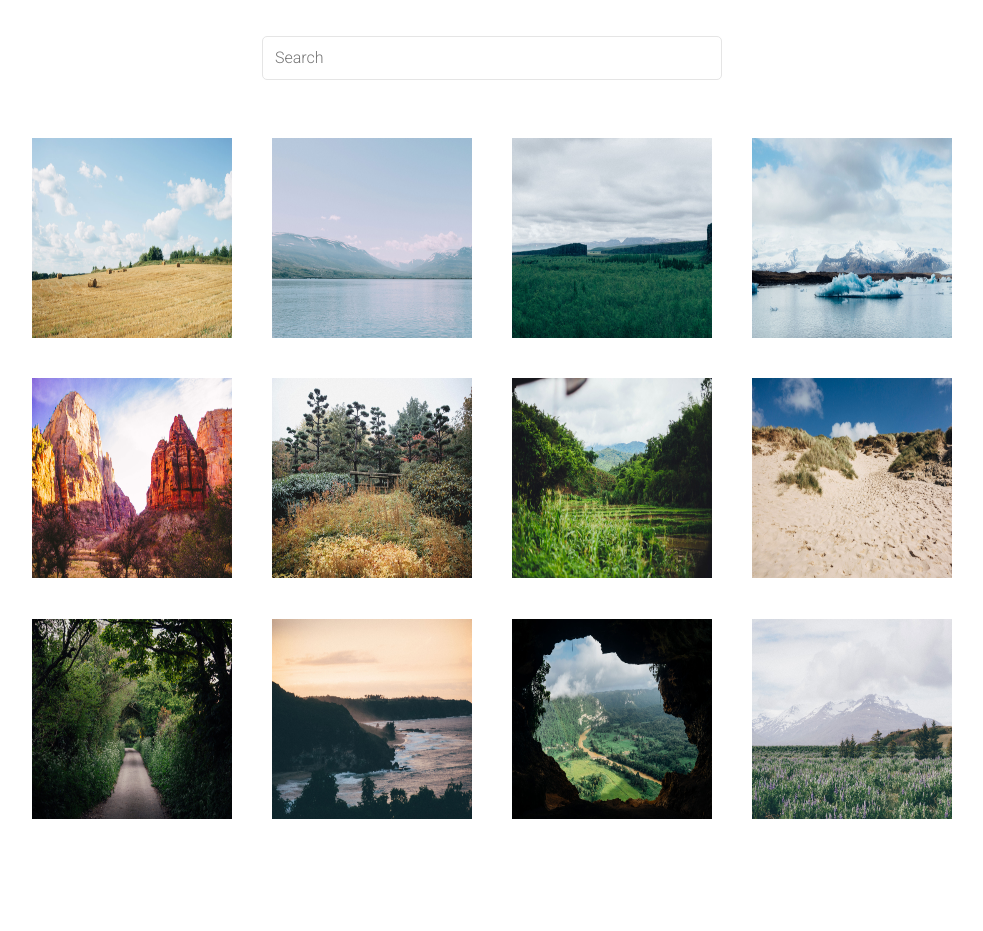
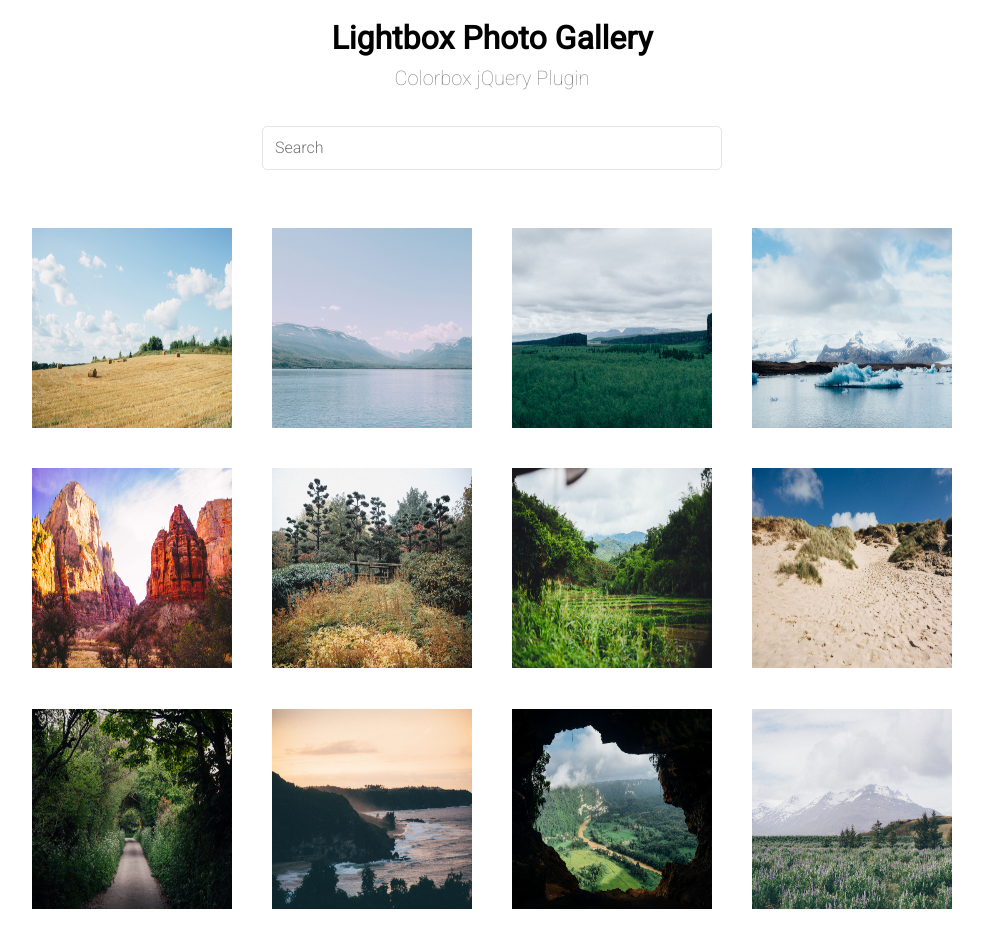
Before and after one commit to zcardais/photo_gallery_v1_P4, a plain HTML site: page index2.html in a window 1280 px wide. Shown: the whole page, without its empty margins (148-1131 px from the left). Before the commit the page ends 861 px from the top, so only its background shows below. Drawn offline with nearby package versions, Linux system fonts and the light colour scheme.

Commit message:
Added Header with title to both index.html and index2.html; started to play around with the autocomplete search box that filters based on caption text without any progress made; TODO: search for a jquery plugin to solve for the autocomplete search box filtering;

```diff
--- a/css/styles.css
+++ b/css/styles.css
@@ -3,7 +3,7 @@
  }
 
  body {
-	padding: 1.25em;
+	/*padding: 1.25em;*/
 	font-size: 16px;
 	font-family: 'Roboto', sans-serif;
 	font-weight: 300;
@@ -13,8 +13,18 @@
 .header { height: 100px; margin: 0 auto; }
 
 h1 {
-	color: #fff;
-	text-align: center
+	color: black;
+	text-align: center;
+	margin: 15px auto;
+	padding: 5px 0;
+}
+
+.subtitle {
+	color: gray;
+	text-align: center;
+	margin-top: -.5em;
+	font-size: 1.25em;
+	font-weight: lighter;
 }
 
 .row {
--- a/index2.html
+++ b/index2.html
@@ -9,11 +9,16 @@
 	<link href="css/styles.css" rel="stylesheet">
 </head>
 <body>
+<header>
+	<header>
+		<h1>Lightbox Photo Gallery</h1>
+		<p class="subtitle">Colorbox jQuery Plugin</p>
+	</header>
     <div class="row header">
-			<div class="center-block">
-				<div class="input-group">
-					<input  type="search" class="form-control" placeholder="Search">
-				</div>
+	    <div class="center-block">
+		    <div class="input-group">
+			    <input  type="search" class="form-control" placeholder="Search">
+		    </div>
 		</div>
 	</div>
 	<ul id="imageGallery">
```
Also changed, not shown: index.html (+4 -0 lines), 1 other file.
